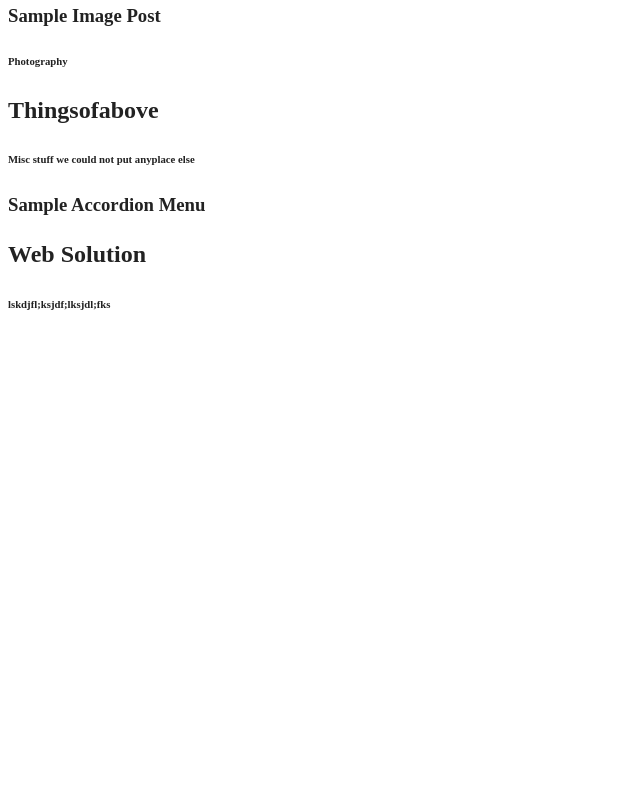
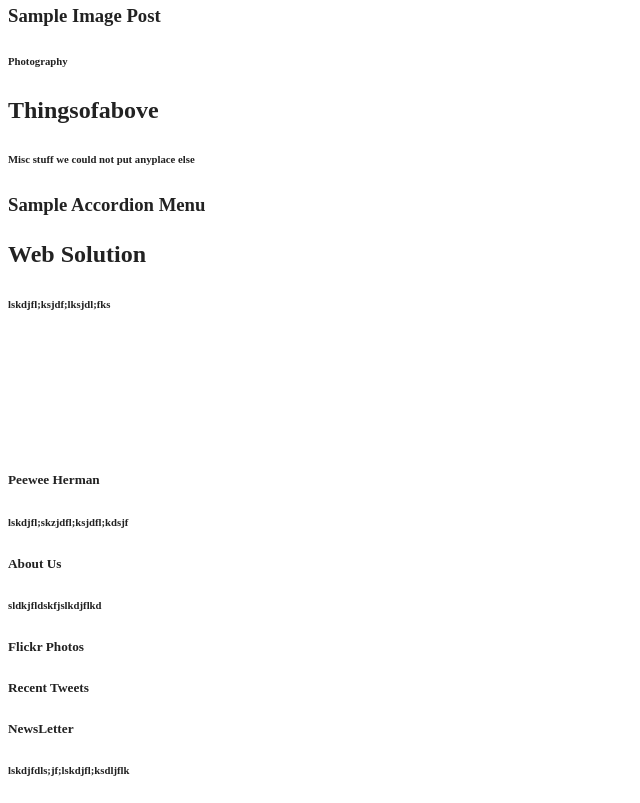
Before and after one commit to Delukalgh/delukalgh_lab_2a, a website built with webpack: page index.html in a window 1280 px wide. Shown: the part 850-1653 px from the top of the page, without its empty margins (0-640 px from the left). Before the commit the page ends 1307 px from the top, so only its background shows below. Built offline with nearby package versions, Linux system fonts and the light colour scheme.

Commit message:
adding footer and footer elements

```diff
--- a/index.html
+++ b/index.html
@@ -110,4 +110,28 @@
   <img src="" alt="">
 </div>
 
+<footer>
+  <div class="peeWee">
+    <h5 class="about">Peewee Herman</h5>
+    <h6 class="aboutText">lskdjfl;skzjdfl;ksjdfl;kdsjf</h6>
+  </div>
+
+  <div class="aboutUsCard">
+    <h5 class="aboutUs">About Us</h5>
+    <h6 class="aboutUsText">sldkjfldskfjslkdjflkd</h6>
+  </div>
+
+  <div class="flickrCard">
+    <h5 class="flickr">Flickr Photos</h5>
+  </div>
+
+  <div class="recentTweetsCard">
+    <h5 class="recentTweets">Recent Tweets</h5>
+  </div>
+
+  <div class="newLetterCard">
+    <h5 class="newsLetter">NewsLetter</h5>
+    <h6 class="newsLetterText">lskdjfdls;jf;lskdjfl;ksdljflk</h6>
+  </div>
+</footer>
 </html>
```
